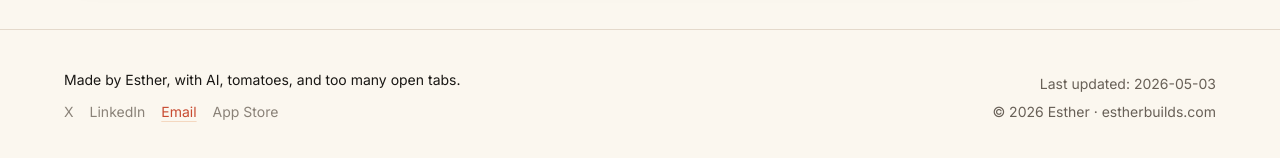
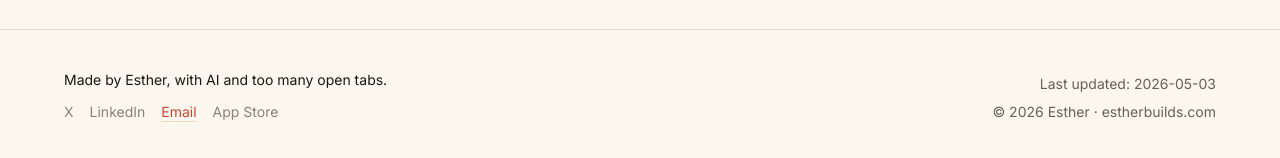
Before and after one commit to igryvhffyvjffybjcfgbffgvn83-beep/esther-ai-builder-site, a Next.js app: page /about in a window 1280 px wide. Shown: the part 1654-1812 px from the top of the page. Built offline with nearby package versions, Linux system fonts and the light colour scheme.

Commit message:
Update footer microcopy

```diff
--- a/data/site.ts
+++ b/data/site.ts
@@ -133,7 +133,7 @@ export const site = {
     },
   },
   footer: {
-    microcopy: "Made by Esther, with AI, tomatoes, and too many open tabs.",
+    microcopy: "Made by Esther, with AI and too many open tabs.",
     links: footerLinks,
     lastUpdatedLabel: "Last updated:",
     copyright: "© 2026 Esther · estherbuilds.com",
```
